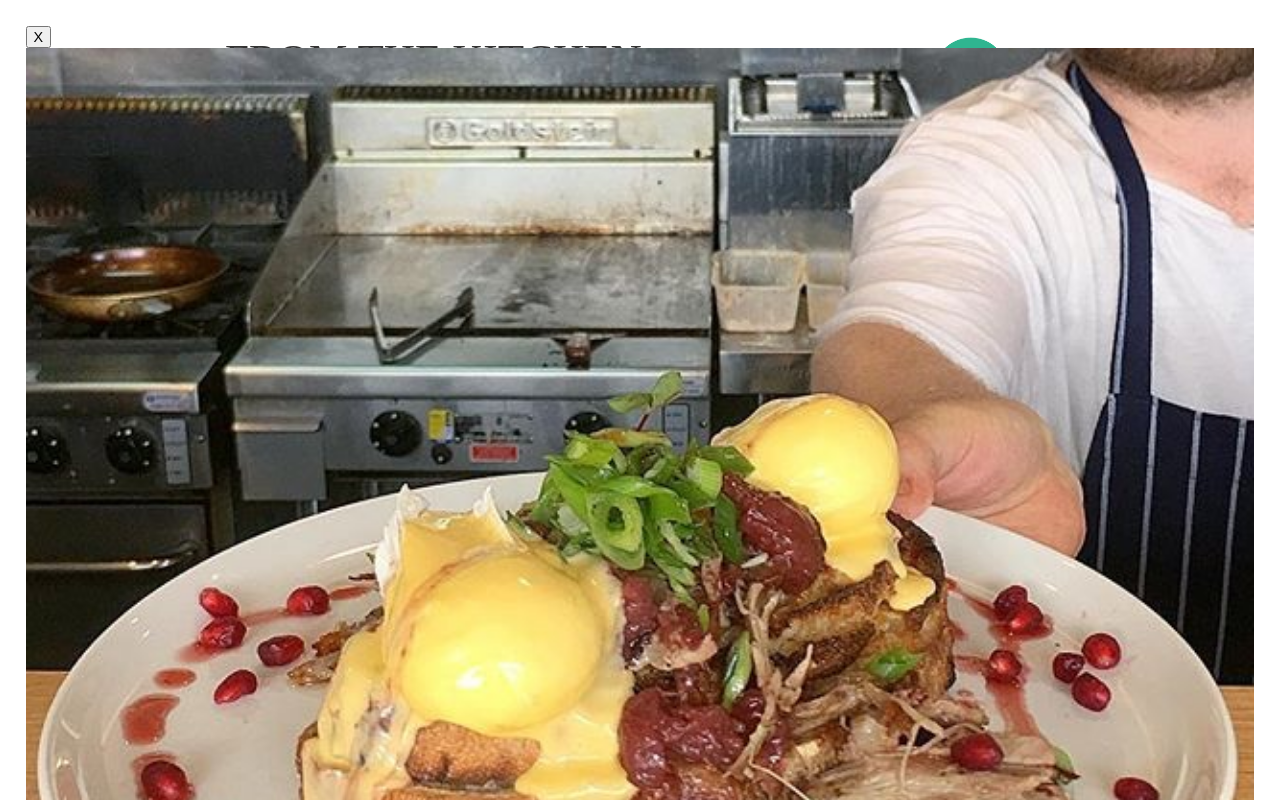
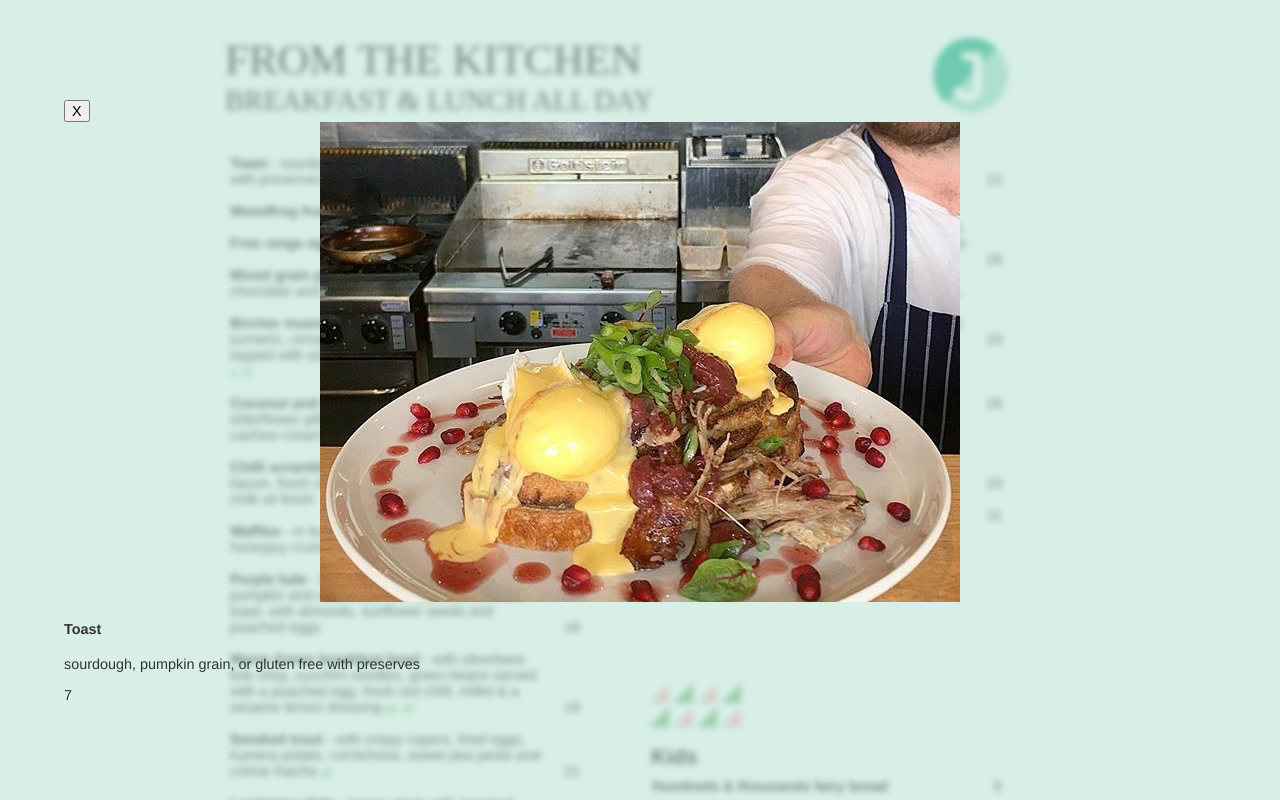
Before and after one commit to pcsmomo/menuboard, a React (Create React App) app in the folder client/: page / in a window 1280 px wide. Both pictures are taken after a click on the element 387 px from the left and 171 px from the top of the page. Shown: the top 800 px of the page. Built offline with nearby package versions, Linux system fonts and the light colour scheme.

Commit message:
change location of slider change slider css and popup

```diff
--- a/client/src/components/App.js
+++ b/client/src/components/App.js
@@ -1,20 +1,40 @@
 import React, { Component } from "react";
+import { connect } from "react-redux";
 import { BrowserRouter, Route } from "react-router-dom";
 import "../style/app.css";
 
 import Header from "./board/Header";
 import Food from "./board/Food";
-import Drinks from "./board/Drinks";
+import Slider from "./slider/Slider";
+
+const applyBlur = {
+  filter: "blur(3px)"
+};
+const cancelBlur = {
+  filter: "blur()"
+};
 
 class App extends Component {
   render() {
     return (
       <div className="content">
-        <Header />
-        <Food />
+        <div
+          className="menu"
+          style={this.props.toggle ? applyBlur : cancelBlur}
+        >
+          <Header />
+          <Food />
+        </div>
+        <Slider />
       </div>
     );
   }
 }
 
-export default App;
+const mapStateToProps = state => {
+  return {
+    toggle: state.slider.toggle
+  };
+};
+
+export default connect(mapStateToProps)(App);
--- a/client/src/components/board/Food.js
+++ b/client/src/components/board/Food.js
@@ -1,6 +1,6 @@
 import React, { Component } from "react";
 import { connect } from "react-redux";
-import { openSlider, closeSlider } from "../../actions";
+import { openSlider } from "../../actions";
 
 import Dishes from "./Dishes";
 import Kids from "./Kids";
@@ -16,7 +16,6 @@ class Food extends Component {
           <Kids />
         </div>
         <Sides />
-        <Slider closeSlider={this.props.closeSlider} />
       </div>
     );
   }
@@ -30,9 +29,6 @@ const mapDispatchToProps = dispatch => {
   return {
     openSlider: selectedItem => {
       dispatch(openSlider(selectedItem));
-    },
-    closeSlider: () => {
-      dispatch(closeSlider());
     }
   };
 };
--- a/client/src/components/slider/Slider.js
+++ b/client/src/components/slider/Slider.js
@@ -1,5 +1,6 @@
 import React, { Component } from "react";
 import { connect } from "react-redux";
+import { closeSlider } from "../../actions";
 import "../../style/slider.css";
 
 const display = {
@@ -12,20 +13,23 @@ const hide = {
 class Slider extends Component {
   render() {
     return (
-      <div className="slider" style={this.props.toggle ? display : hide}>
+      <div className="sliderArea" style={this.props.toggle ? display : hide}>
+        <div className="slider">
           <button onClick={() => this.props.closeSlider()}>X</button>
+          <div className="sliderImg">
             <img
-          className="slideImg"
               src={"images/" + this.props.selectedItem.id + ".jpg"}
               alt={this.props.selectedItem.name}
             />
-        <div>
+          </div>
+          <div className="sliderDetail">
             <h4>{this.props.selectedItem.name}</h4>
             <p>
               {this.props.selectedItem.desc}{" "}
               <span>{this.props.selectedItem.type}</span>
             </p>
             <p>{this.props.selectedItem.price}</p>
+          </div>
         </div>
       </div>
     );
@@ -39,4 +43,12 @@ const mapStateToProps = state => {
   };
 };
 
-export default connect(mapStateToProps)(Slider);
+const mapDispatchToProps = dispatch => {
+  return {
+    closeSlider: () => {
+      dispatch(closeSlider());
+    }
+  };
+};
+
+export default connect(mapStateToProps, mapDispatchToProps)(Slider);
--- a/client/src/style/slider.css
+++ b/client/src/style/slider.css
@@ -1,15 +1,19 @@
+.sliderArea {
+  position: absolute;
+  top: 0;
+  left: 0;
+  width: 100%;
+  height: 100%;
+  padding-top: 100px;
+  background-color: rgba(175, 223, 207, 0.5);
+}
 .slider {
-  position: absolute;
-  top: 0px;
-  left: 0px;
-  width: 96%;
-  padding: 2%;
+  margin: 0 5%;
+}
+.sliderImg {
+  text-align: center;
+  z-index: -1;
   animation: scroll 0.5s ease-in-out;
-}
-
-.slideImg {
-  width: 100%;
-  z-index: -1;
 }
 
 @keyframes scroll {
```
Lines whose indentation alone changed are shown as unchanged.
